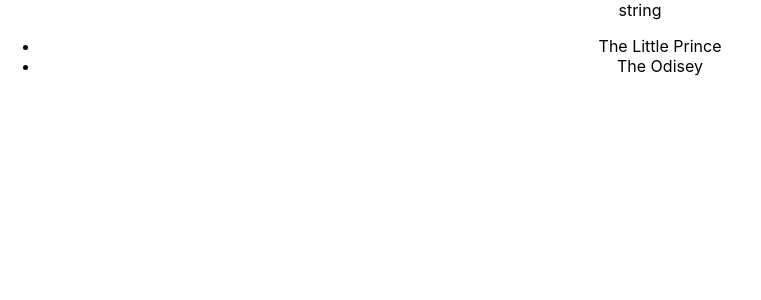
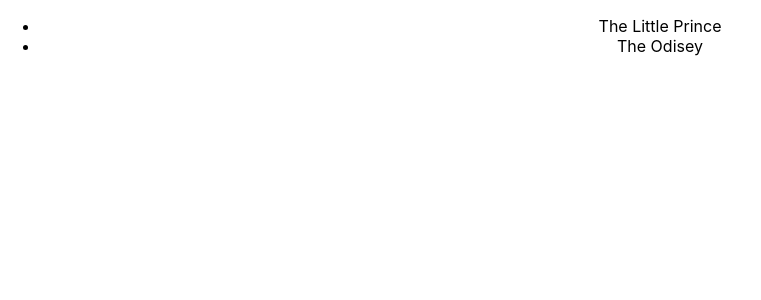
Before and after one commit to IvanDerlich/bookstore, a React (Create React App) app: page / in a window 1280 px wide. Shown: the top 300 px of the page, without its empty margins (0-761 px from the left). Built offline with nearby package versions, Linux system fonts and the light colour scheme.

Commit message:
For question2

```diff
--- a/src/App.js
+++ b/src/App.js
@@ -13,7 +13,7 @@
   return (
     <div className="App">
       <Provider store={store}>
-        <Test name="string" />
+        <Test />
         <BookForm />
         <BooksList books={books} />
       </Provider>
```
